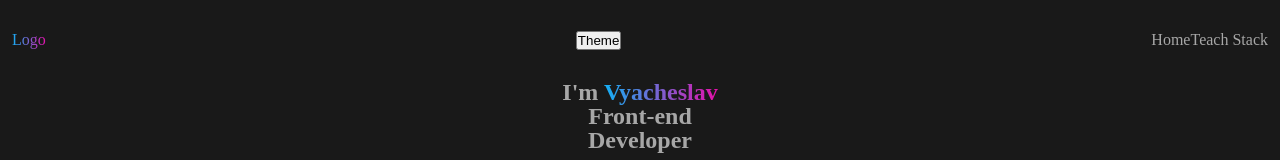
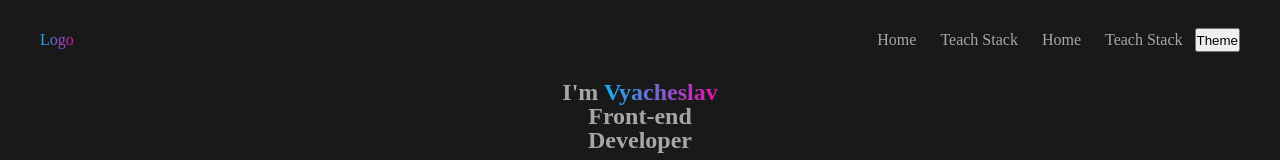
Before and after one commit to L1bertyCode/porfolio, a React app: page / in a window 1280 px wide. Shown: the top 160 px of the page. Built offline with nearby package versions, Linux system fonts and the light colour scheme.

Commit message:
cr: w/H,sh/u/AL ch sh/l/ML,

```diff
--- a/package.json
+++ b/package.json
@@ -17,11 +17,13 @@
     "@types/react": "^18.3.12",
     "@types/react-dom": "^18.3.1",
     "@types/webpack": "^5.28.5",
+    "classnames": "^2.5.1",
     "css-loader": "^7.1.2",
     "file-loader": "^6.2.0",
     "html-webpack-plugin": "^5.6.3",
     "mini-css-extract-plugin": "^2.9.2",
     "style-loader": "^4.0.0",
+    "styled-components": "^6.1.13",
     "ts-loader": "^9.5.1",
     "ts-node": "^10.9.2",
     "typescript": "^5.6.3",
@@ -30,7 +32,6 @@
     "webpack-dev-server": "^5.1.0"
   },
   "dependencies": {
-    "classnames": "^2.5.1",
     "react": "^18.3.1",
     "react-dom": "^18.3.1",
     "react-router-dom": "^6.27.0"
--- a/src/app/App.module.css
+++ b/src/app/App.module.css
@@ -5,3 +5,15 @@
   color: var(--secondary-color);
   padding: 0 var(--indent-m);
 }
+
+@media(min-width: 480px) {
+  .app {
+    padding: 0 var(--indent-xl);
+  }
+}
+
+@media(min-width: 767px) {
+  .app {
+    padding: 0 var(--indent-xxxl);
+  }
+}
--- a/src/app/App.tsx
+++ b/src/app/App.tsx
@@ -10,23 +10,15 @@ import { AppRouter } from "./providers/router";
 import { routesConfig } from "@/shared/config/routesConfig";
 
 import cn from "classnames";
+import { Header } from "@/widgets/Header";
 
 interface AppProps { };
 export const App = ({ }: AppProps) => {
-  const { theme, toggleTheme } = useTheme();
+  const { theme } = useTheme();
   return (
     <div className={cn(s.app, `app_${theme}_theme`)}>
       <MainLayout
-        header={<>
-          <Logo />
-          <button onClick={toggleTheme}>
-            Theme
-          </button>
-          <nav>
-            {Object.values(routesConfig).map(route => <Link key={route.path} to={route.path || "/"}>{route.name}</Link>)}
-          </nav>
-
-        </>}
+        header={<Header />}
         main={
           <Suspense fallback={<div>Loading...</div>}>
             <AppRouter />
--- a/src/shared/layouts/MainLayout/MainLayout.module.css
+++ b/src/shared/layouts/MainLayout/MainLayout.module.css
@@ -1,13 +1,7 @@
 .mainLayout {
   min-height: 100vh;
-}
-
-header {
-  width: 100%;
-  height: var(--header-height);
-  display: flex;
-  justify-content: space-between;
-  align-items: center;
+  max-width: 1200px;
+  margin: 0 auto;
 }
 
 main {
--- a/src/shared/layouts/MainLayout/MainLayout.tsx
+++ b/src/shared/layouts/MainLayout/MainLayout.tsx
@@ -8,8 +8,7 @@ interface MainLayoutProps {
 export const MainLayout = ({ header, main, footer }: MainLayoutProps) => {
   return (
     <div className={s.mainLayout}>
-      <header>{header}
-      </header>
+      <>{header}</>
       <main>{main}</main>
       {footer && <footer>{footer}</footer>}
     </div>
--- /dev/null
+++ b/src/shared/ui/AppLink/AppLink.module.css
@@ -0,0 +1,9 @@
+.appLink {
+  padding: var(--indent-s) var(--indent-m);
+}
+
+.appLink:hover {
+  color: transparent;
+  background-clip: text;
+  background-image: var(--accent-color);
+}
--- /dev/null
+++ b/src/shared/ui/AppLink/AppLink.tsx
@@ -0,0 +1,13 @@
+import { Link, LinkProps } from "react-router-dom";
+import s from "./AppLink.module.css";
+import { ReactNode } from "react";
+
+interface AppLinkProps extends LinkProps { children: ReactNode; };
+
+export const AppLink = ({ to, children }: AppLinkProps) => {
+  return (
+    <Link to={to} className={s.appLink}>
+      {children}
+    </Link>
+  );
+};
--- /dev/null
+++ b/src/widgets/Header/index.tsx
@@ -0,0 +1 @@
+export { Header } from "./ui/Header";
--- /dev/null
+++ b/src/widgets/Header/ui/Header.module.css
@@ -0,0 +1,12 @@
+.header {
+  width: 100%;
+  height: var(--header-height);
+  display: flex;
+  justify-content: space-between;
+  align-items: center
+}
+
+.header>div {
+  display: flex;
+  justify-content: space-between;
+}
--- /dev/null
+++ b/src/widgets/Header/ui/Header.tsx
@@ -0,0 +1,25 @@
+import { Logo } from "@/shared/ui/Logo/Logo";
+import s from "./Header.module.css";
+import { useTheme } from "@/app/providers/context/useTheme";
+import { routesConfig } from "@/shared/config/routesConfig";
+import { Link } from "react-router-dom";
+import { AppLink } from "@/shared/ui/AppLink/AppLink";
+interface HeaderProps { };
+export const Header = ({ }: HeaderProps) => {
+  const { theme, toggleTheme } = useTheme();
+  return (
+    <header className={s.header}>
+      <Logo />
+
+      <div>
+        <nav>
+          {Object.values(routesConfig).map(route => <AppLink key={route.path} to={route.path || "/"}>{route.name}</AppLink>)}
+          {Object.values(routesConfig).map(route => <AppLink key={route.path} to={route.path || "/"}>{route.name}</AppLink>)}
+        </nav>
+        <button onClick={toggleTheme}>
+          Theme
+        </button>
+      </div>
+    </header>
+  );
+};
```
Also changed, not shown: 1 other file (tests, documents, lock files or other folders).
